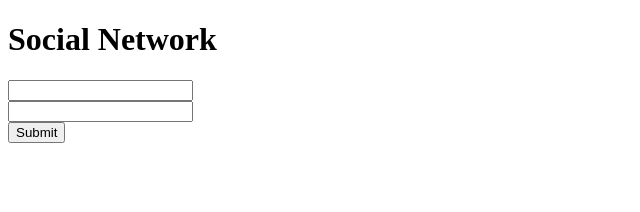
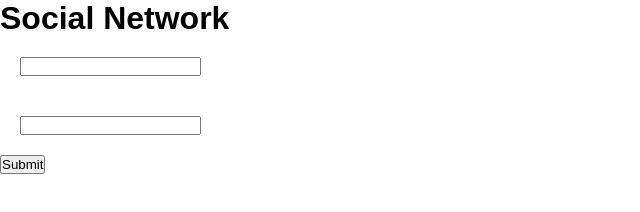
Before and after one commit to BrendanGasparin/social-network-2025, a plain HTML site: page index.html in a window 1280 px wide. Shown: the whole page, without its empty margins (0-640 px from the left). Drawn offline with Linux system fonts and the light colour scheme.

Commit message:
Try out some CSS

```diff
--- /dev/null
+++ b/css/style.css
@@ -0,0 +1,9 @@
+* {
+    margin: 0;
+    padding: 0;
+    font-family: Arial, Helvetica, sans-serif;
+}
+
+input {
+    margin: 20px 20px;
+}
--- a/index.html
+++ b/index.html
@@ -3,6 +3,7 @@
 <head>
   <meta charset="utf-8" />
   <title>Social Network</title>
+  <link href="./css/style.css" rel="stylesheet" />
 </head>
 <body>
     <h1>Social Network</h1>
```
